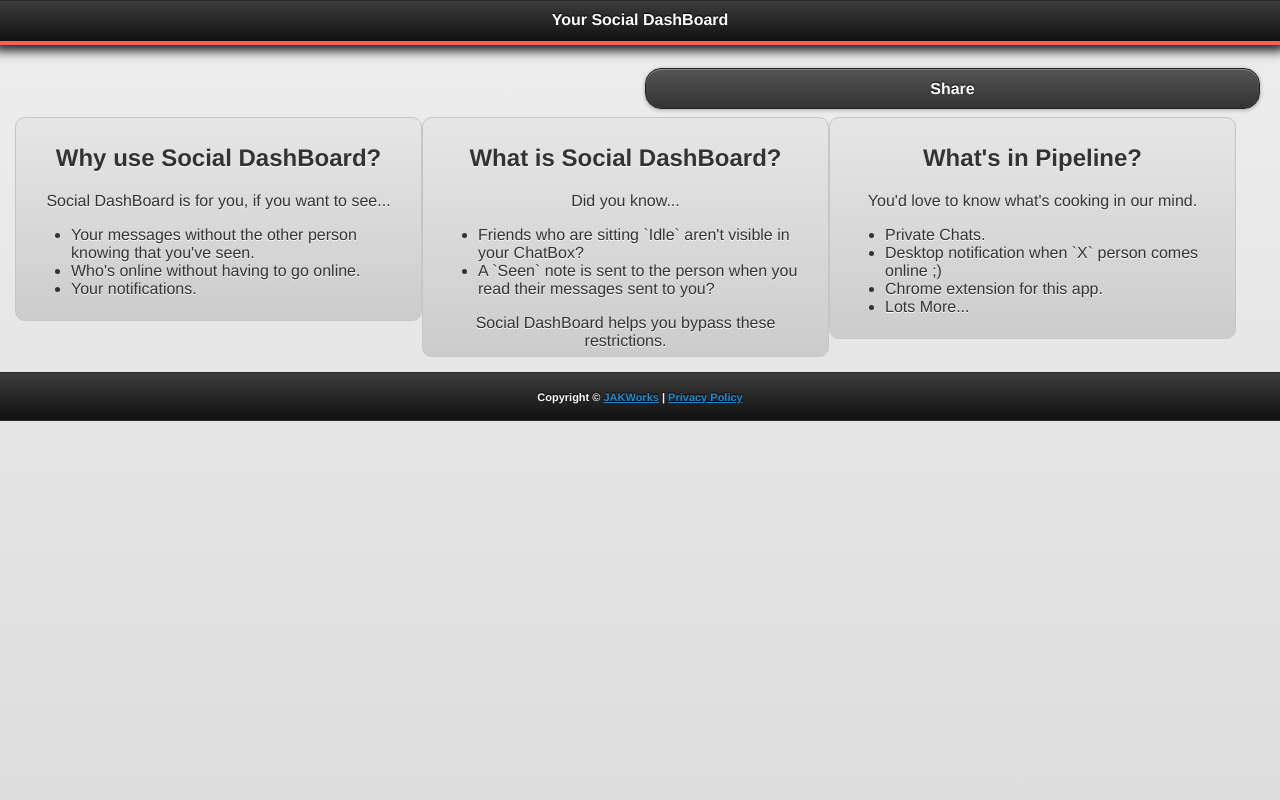
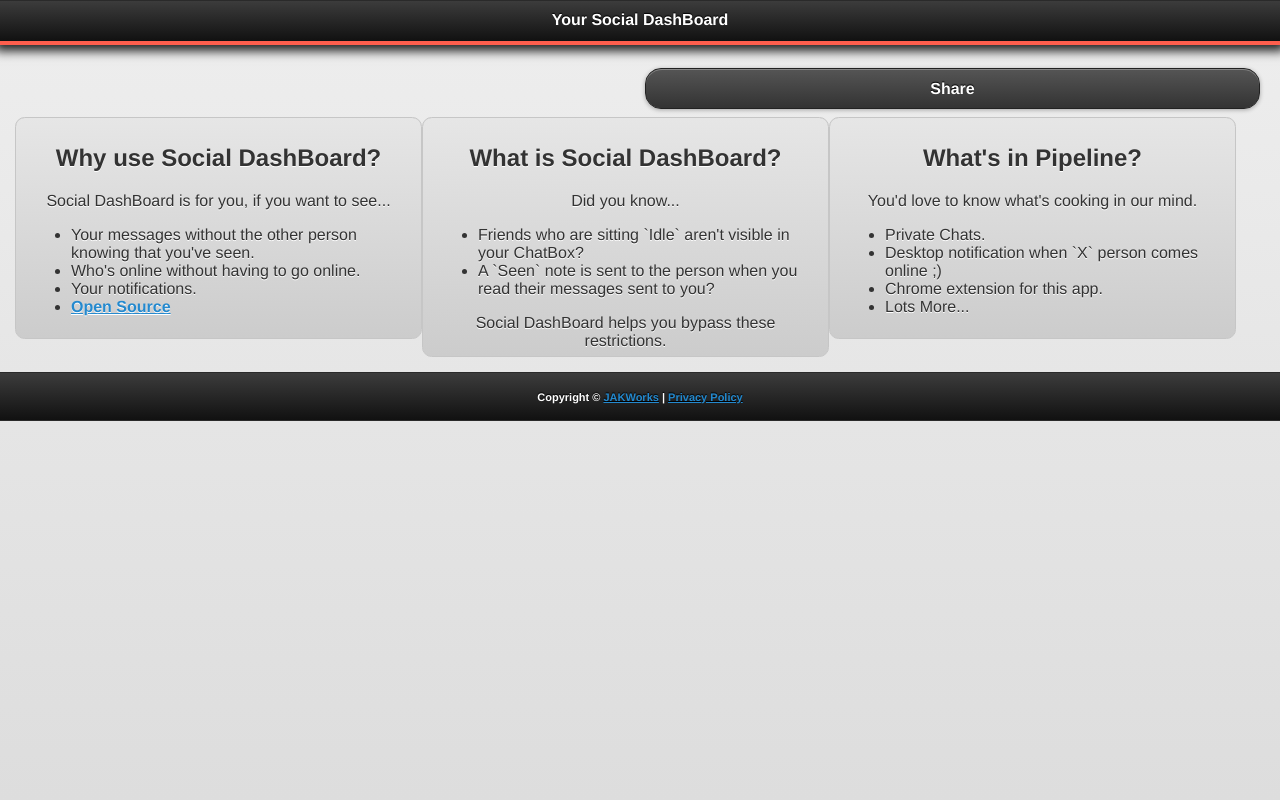
Before and after one commit to hashknot/socialdash, a PHP site: page / in a window 1280 px wide. Run offline with PHP 8.4, Linux system fonts and the light colour scheme; some libraries are stand-ins or nearby versions.

Commit message:
Added the open source link in Index.php

```diff
--- a/index.php
+++ b/index.php
@@ -83,7 +83,8 @@ $app = new InvMode();
 						    <li>Your messages without the other person knowing that you've seen.</li>
 						    <li>Who's online without having to go online.</li>
 						    <li>Your notifications.</li>
-						  </ul>
+						    <li><a href='https://github.com/crusador/socialdash' rel='external'>Open Source</a></li>
+						 </ul>
 					 </div>
 
 					  <div class="ui-body ui-body-b ui-corner-all" style="max-width:30%;text-align:center;display:inline-block;min-width:175px;clear:none;float:left">
```
